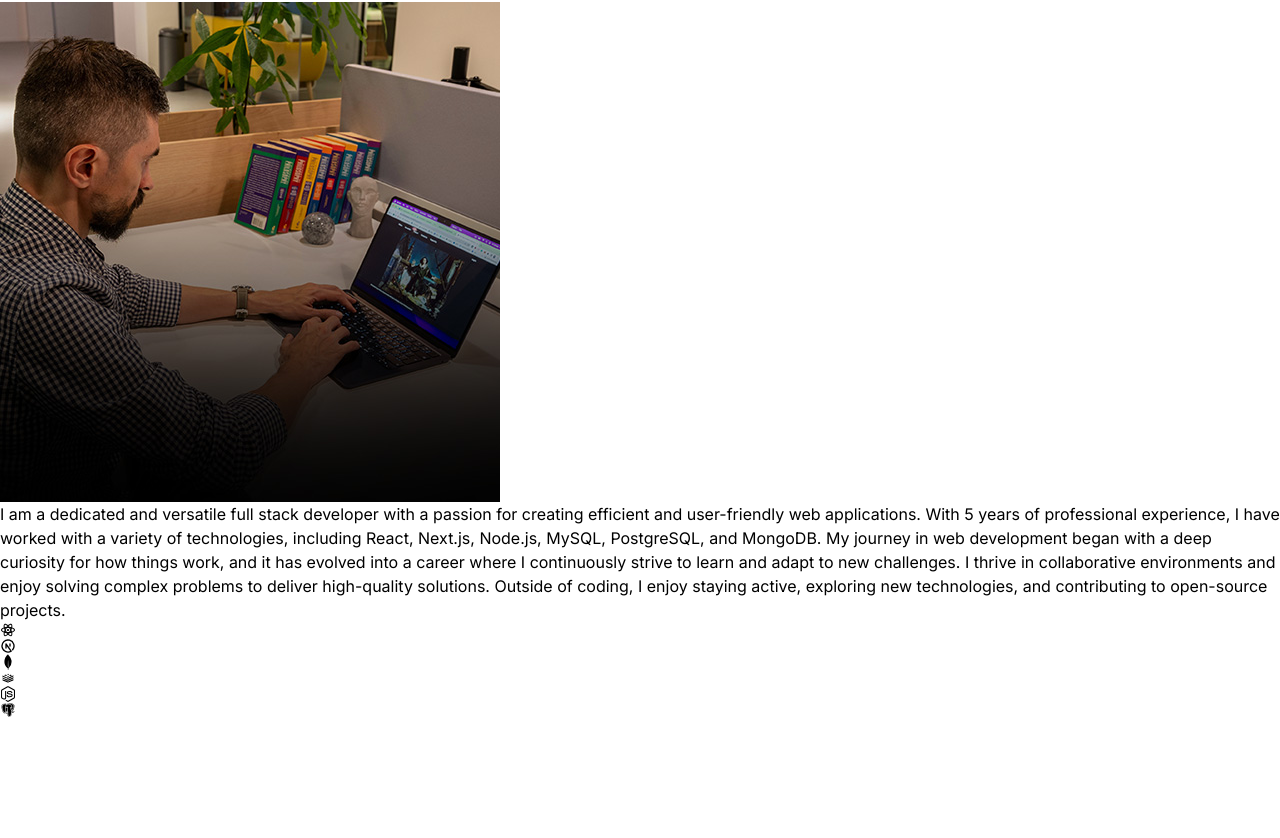
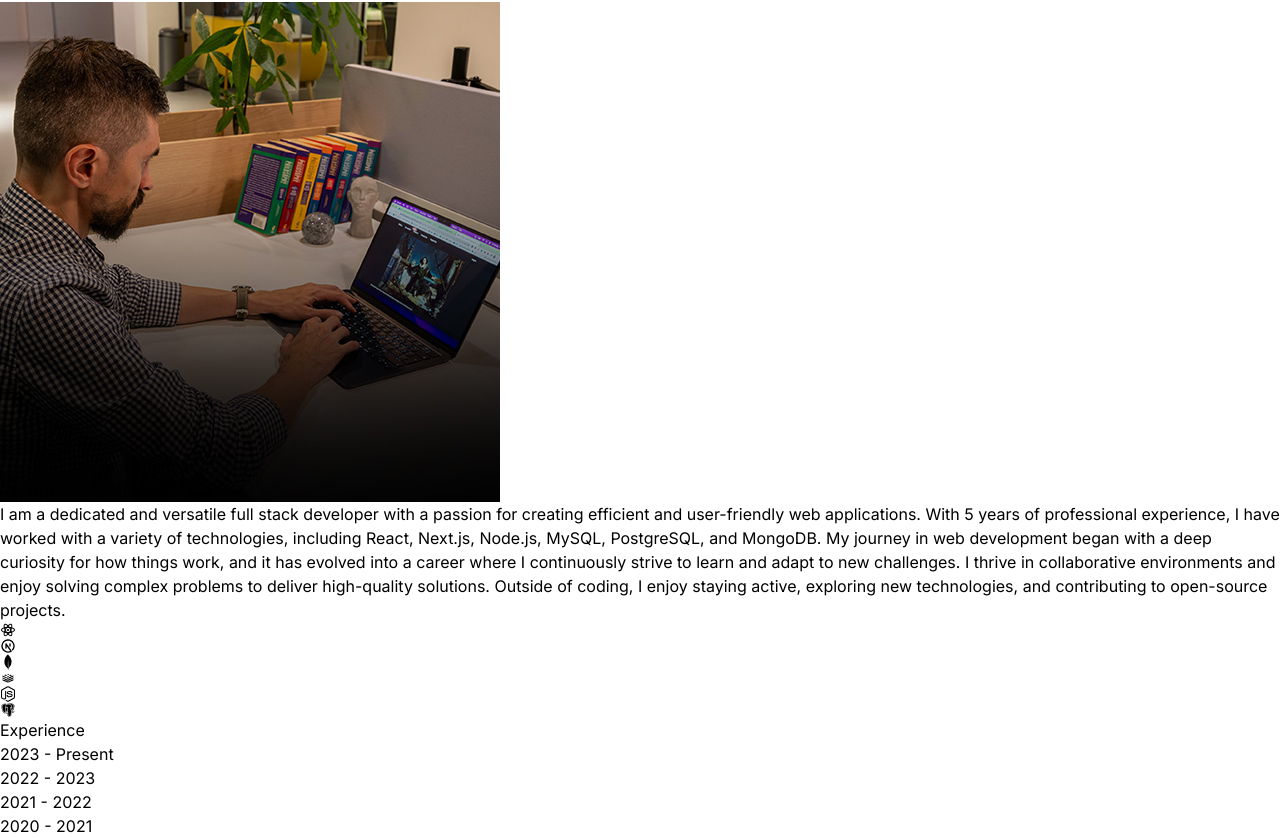
Before and after one commit to alauddindipu/reacttailwind, a React (Vite) app: page / in a window 1280 px wide. Shown: the part 1891-2729 px from the top of the page. Before the commit the page ends 2609 px from the top, so only its background shows below. Built offline with nearby package versions, Linux system fonts and the light colour scheme.

Commit message:
Experience doing

```diff
--- a/src/App.jsx
+++ b/src/App.jsx
@@ -2,7 +2,7 @@ import About from "./components/About";
 import Hero from "./components/Hero";
 import Navbar from "./components/Navbar";
 import Technologies from "./components/Technologies";
-
+import Experience from "./components/Experience";
 
 
 const App = () => {
@@ -21,6 +21,7 @@ const App = () => {
             <Hero />
             <About />
             <Technologies/>
+             <Experience/>
         </div>
 
     </div>
--- /dev/null
+++ b/src/components/Experience.jsx
@@ -0,0 +1,21 @@
+import { EXPERIENCES } from "../constants";
+
+const Experience = () => {
+  return (
+    <div className="border-b border-neutral-900 pb-4">
+        <h2 className="my-20 text-center text-4xl">Experience</h2>
+      <div>
+        {EXPERIENCES.map((experience,index)=>(
+            <div key={index} className="mb-8 flex flex-wrap lg:justify-center">
+
+                <div className="w-full lg:w-1/4">
+                    <p>{experience.year}</p>
+                </div>
+            </div>
+        ))}
+      </div>
+    </div>
+  );
+};
+
+  export default Experience;
```
